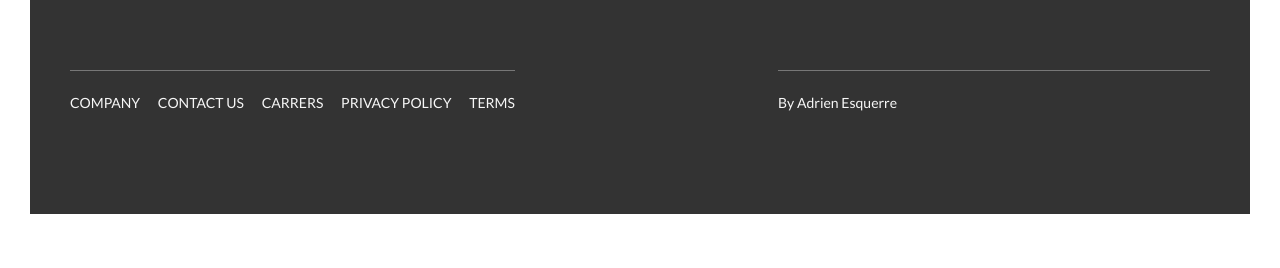
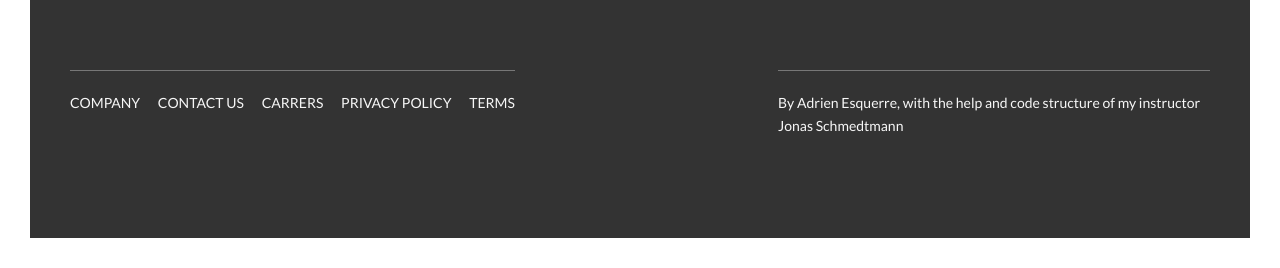
Before and after one commit to adrienesquerre/AdvenTours, a website: page index.html in a window 1280 px wide. Shown: the part 5734-6002 px from the top of the page. Before the commit the page ends 5978 px from the top, so only its background shows below. Drawn offline with Linux system fonts and the light colour scheme.

Commit message:
Update index.html

```diff
--- a/index.html
+++ b/index.html
@@ -390,7 +390,7 @@
                 </div>
                 <div class="col-1-of-2">
                     <p class="footer__copyright">
-                        By Adrien Esquerre
+                        By Adrien Esquerre, with the help and code structure of my instructor Jonas Schmedtmann
                     </p>
                 </div>
             </div>
```
